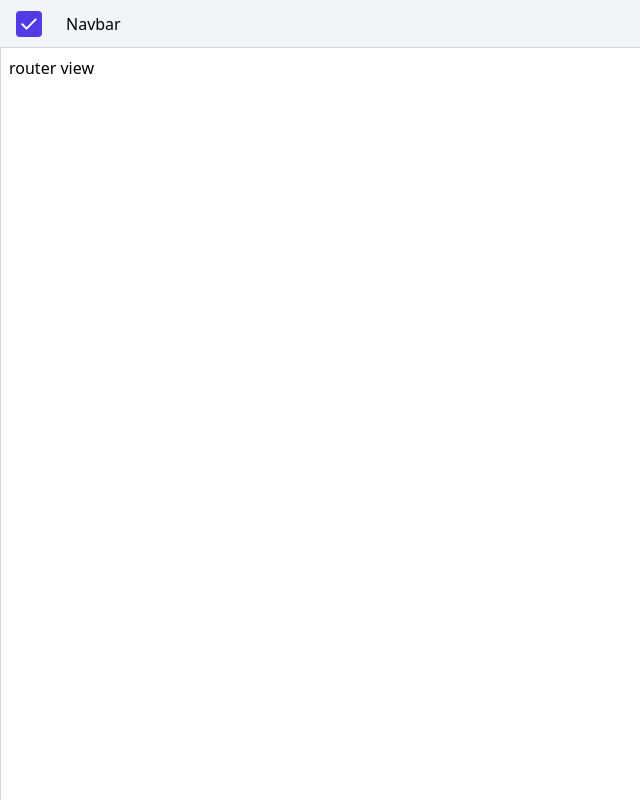
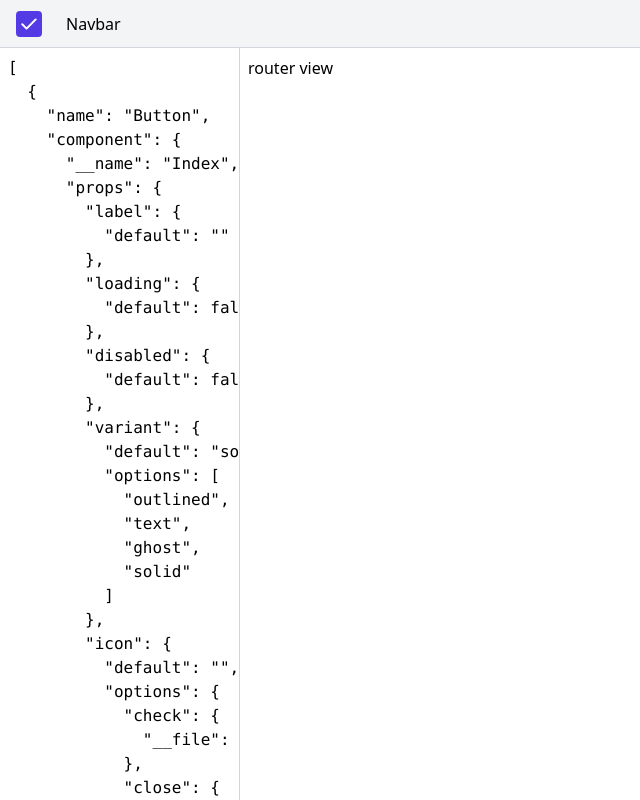
Before and after one commit to SherazJutt/veloce-vue, a Vue app: page /book in a window 1280 px wide. Shown: the whole page, without its empty margins (0-640 px from the left). Built offline with nearby package versions, Linux system fonts and the light colour scheme; the HTML template or start-up script is replaced by a standard one.

Commit message:
added stories to button

```diff
--- a/src/components/button/props.ts
+++ /dev/null
@@ -1,22 +0,0 @@
-import type { PropType } from "vue";
-
-export const variantOptions = ["outlined", "text", "ghost", "solid"] as const;
-
-export const props = {
-  label: { type: String, default: "" },
-  loading: { type: Boolean, default: false },
-  disabled: { type: Boolean, default: false },
-  variant: {
-    type: String as PropType<(typeof variantOptions)[number]>,
-    default: "solid",
-    options: variantOptions,
-  },
-  icon: { type: String, default: "" },
-  iconClass: { type: String, default: "" },
-  iconPosition: {
-    type: String as PropType<"left" | "right">,
-    default: "right",
-    options: ["left", "right"],
-  },
-  rounded: { type: Boolean, default: false },
-} as const;
--- a/src/components/button/stories copy.ts
+++ /dev/null
@@ -1,110 +0,0 @@
-import type { Meta, StoryObj } from "@storybook/vue3-vite";
-import Button from "./Index.vue";
-import { props } from "./props";
-import { generateStoryControls } from "../../utils/storyControls";
-
-const { args, argTypes } = generateStoryControls(props);
-
-const meta: Meta<typeof Button> = {
-  title: "Components/Button",
-  component: Button,
-  tags: ["autodocs"],
-  args,
-  argTypes,
-};
-
-export default meta;
-
-type Story = StoryObj<typeof meta>;
-
-export const Default: Story = {
-  args: {
-    icon: "",
-    label: "Label",
-    iconPosition: "right",
-  },
-};
-
-export const WithIconLeft: Story = {
-  args: {
-    label: "Label",
-    icon: "check",
-    iconPosition: "left",
-  },
-};
-
-export const WithIconRight: Story = {
-  args: {
-    label: "Label",
-    icon: "check",
-    iconPosition: "right",
-  },
-};
-
-export const Loading: Story = {
-  args: {
-    label: "Loading...",
-    loading: true,
-    icon: "check",
-  },
-};
-
-export const Disabled: Story = {
-  args: {
-    label: "Disabled",
-    disabled: true,
-    icon: "check",
-  },
-};
-
-export const Solid: Story = {
-  args: {
-    label: "Solid",
-    variant: "solid",
-  },
-};
-
-export const Outlined: Story = {
-  args: {
-    label: "Outlined",
-    variant: "outlined",
-  },
-};
-
-export const Text: Story = {
-  args: {
-    label: "Text",
-    variant: "text",
-  },
-};
-
-export const Ghost: Story = {
-  args: {
-    label: "Ghost",
-    variant: "ghost",
-  },
-};
-
-export const Rounded: Story = {
-  args: {
-    label: "Rounded",
-    rounded: true,
-    icon: "check",
-  },
-};
-
-export const OnlyIcon: Story = {
-  args: {
-    icon: "check",
-    label: "",
-    rounded: true,
-  },
-};
-
-export const CustomIconClass = {
-  args: {
-    label: "Custom icon",
-    icon: "check",
-    iconClass: "w-5 h-5",
-  },
-};
--- a/src/components/button/stories.ts
+++ b/src/components/button/stories.ts
@@ -1,21 +1,61 @@
 import Button from "./Index.vue";
-import { generateStoryControls } from "../../utils/storyControls";
+import { generateStoryControls } from "@/utils/storyControls";
 
-const { args, argTypes } = generateStoryControls(Button.props);
+const { props, controls } = generateStoryControls(Button.props);
 
-const meta = {
+export default {
   name: "Button",
   component: Button,
-  args,
-  argTypes,
+  props,
+  controls,
+  stories: [
+    {
+      name: "Default",
+      args: { icon: "", label: "Label", iconPosition: "right" },
+    },
+    {
+      name: "WithIconLeft",
+      args: { label: "Label", icon: "check", iconPosition: "left" },
+    },
+    {
+      name: "WithIconRight",
+      args: { label: "Label", icon: "check", iconPosition: "right" },
+    },
+    {
+      name: "Loading",
+      args: { label: "Loading...", loading: true, icon: "check" },
+    },
+    {
+      name: "Disabled",
+      args: { label: "Disabled", disabled: true, icon: "check" },
+    },
+    {
+      name: "Solid",
+      args: { label: "Solid", variant: "solid" },
+    },
+    {
+      name: "Outlined",
+      args: { label: "Outlined", variant: "outlined" },
+    },
+    {
+      name: "Text",
+      args: { label: "Text", variant: "text" },
+    },
+    {
+      name: "Ghost",
+      args: { label: "Ghost", variant: "ghost" },
+    },
+    {
+      name: "Rounded",
+      args: { label: "Rounded", rounded: true, icon: "check" },
+    },
+    {
+      name: "OnlyIcon",
+      args: { icon: "check", label: "", rounded: true },
+    },
+    {
+      name: "CustomIconClass",
+      args: { label: "Custom icon", icon: "check", iconClass: "w-5 h-5" },
+    },
+  ],
 };
-
-export default meta;
-
-export const Default = {
-  args: {
-    icon: "",
-    label: "Label",
-    iconPosition: "right",
-  },
-};
--- a/src/composables/useBook.ts
+++ b/src/composables/useBook.ts
@@ -1,11 +1,19 @@
 import { ref } from "vue";
 
-interface story {
-  name: string;
+interface StoryEntry {
+  component: Record<string, any>;
 }
 
 export function useBook() {
-  const stories = ref<story[]>([]);
+  const stories = ref<StoryEntry[]>([]);
+
+  const modules = import.meta.glob("/src/components/**/stories.ts", { eager: true });
+
+  for (const [_, mod] of Object.entries(modules)) {
+    const m = mod as Record<string, any>;
+    const component = m.default ?? {};
+    stories.value.push({ ...component });
+  }
 
   return { stories };
 }
--- a/src/layouts/Book.vue
+++ b/src/layouts/Book.vue
@@ -22,5 +22,7 @@ import { useBook } from "@/composables/useBook";
 
 const { stories } = useBook();
 
-const showSidebar = ref<boolean>(false);
+console.log(stories.value);
+
+const showSidebar = ref<boolean>(true);
 </script>
--- a/src/utils/storyControls.ts
+++ b/src/utils/storyControls.ts
@@ -53,5 +53,5 @@ export function generateStoryControls(props: Record<string, any>) {
     argTypes[key] = { control: false };
   }
 
-  return { args, argTypes };
+  return { props: args, controls: argTypes };
 }
```
